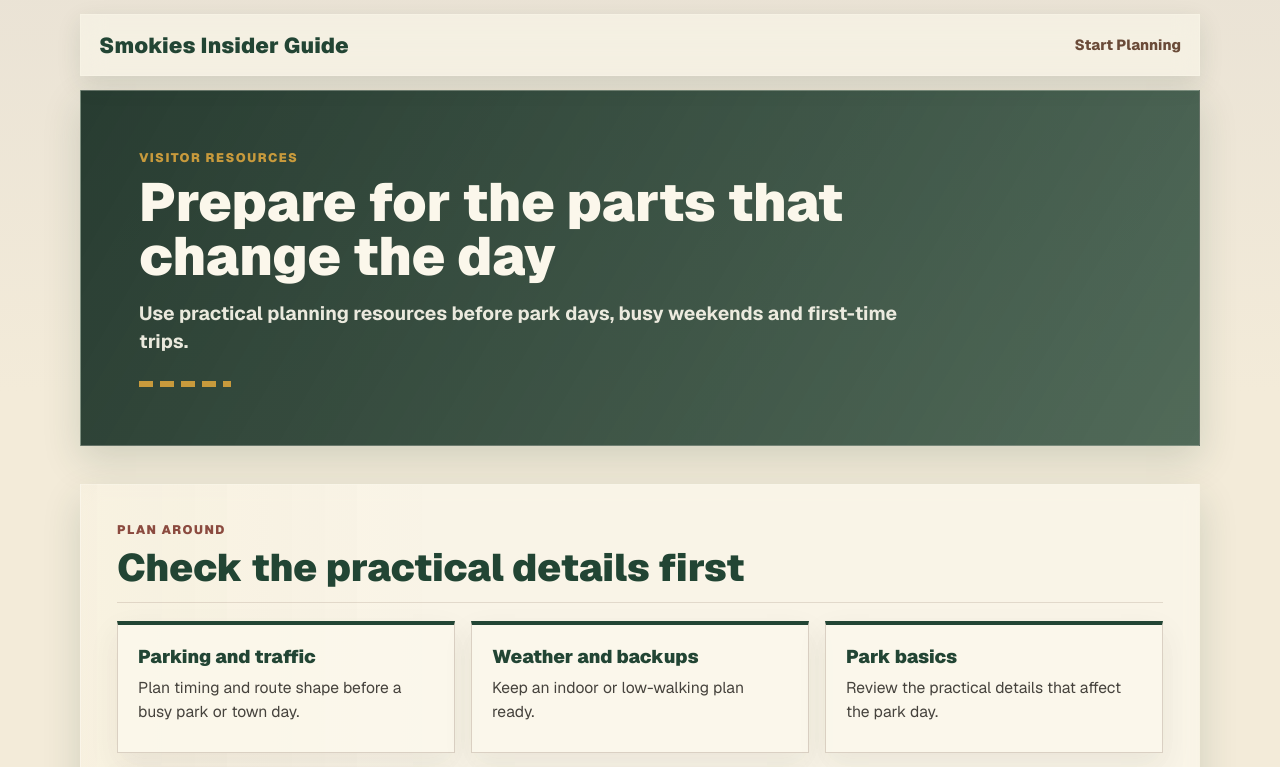
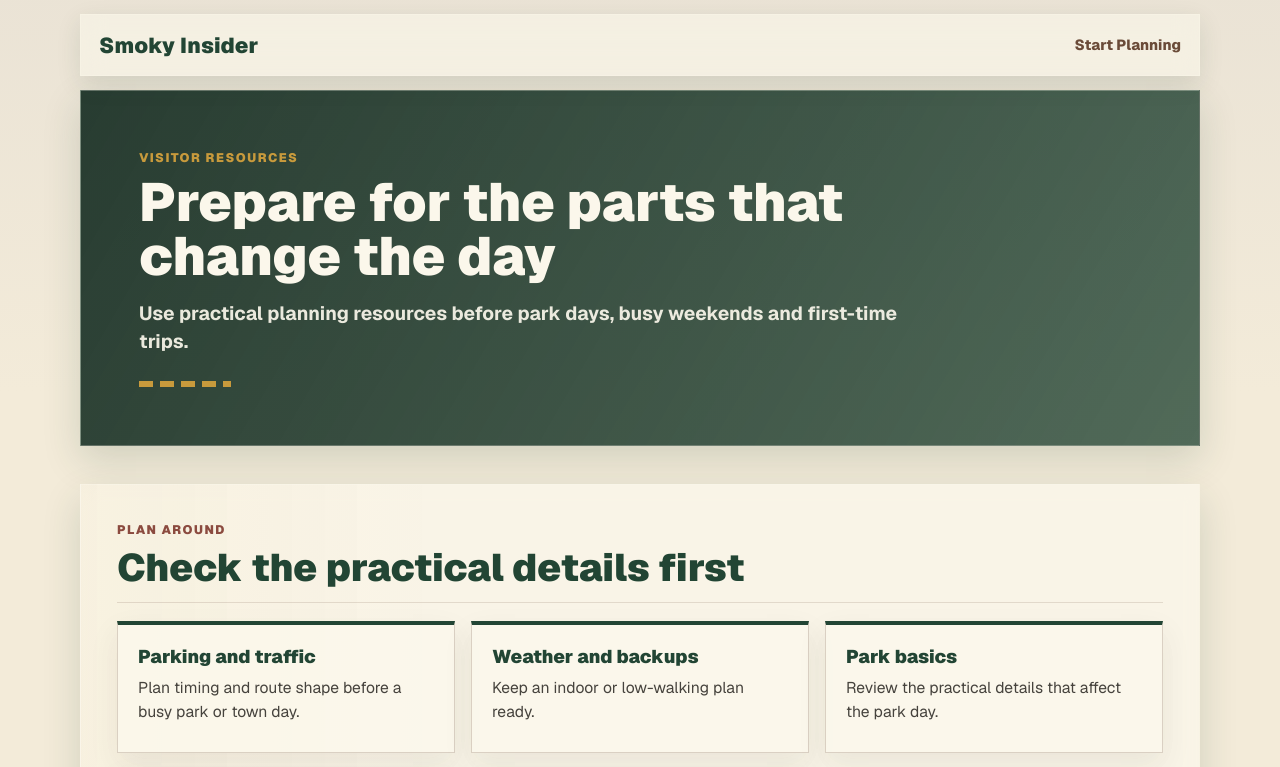
Before and after one commit to masondtorres/smokies-insider-guide, a Next.js app: page /visitor-resources in a window 1280 px wide. Shown: the top 767 px of the page. Built offline with nearby package versions, Linux system fonts and the light colour scheme.

Commit message:
Brand: use Smoky Insider public name

```diff
--- a/src/app/visitor-resources/page.tsx
+++ b/src/app/visitor-resources/page.tsx
@@ -11,7 +11,7 @@ const resources = [
 export default function VisitorResourcesPage() {
   return (
     <main className="destination-page">
-      <header className="destination-header"><Link className="wordmark" href="/">Smokies Insider Guide</Link><Link className="back-link" href="/start-planning">Start Planning</Link></header>
+      <header className="destination-header"><Link className="wordmark" href="/">Smoky Insider</Link><Link className="back-link" href="/start-planning">Start Planning</Link></header>
       <section className="destination-hero"><p className="eyebrow">Visitor resources</p><h1>Prepare for the parts that change the day</h1><p>Use practical planning resources before park days, busy weekends and first-time trips.</p></section>
       <section className="destination-section">
         <div className="destination-heading"><p className="eyebrow">Plan around</p><h2>Check the practical details first</h2></div>
```
